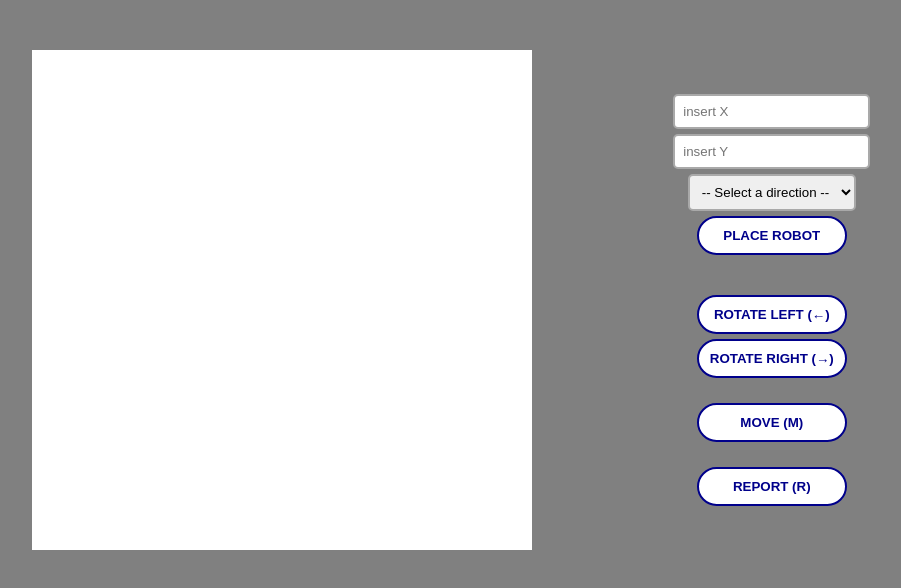
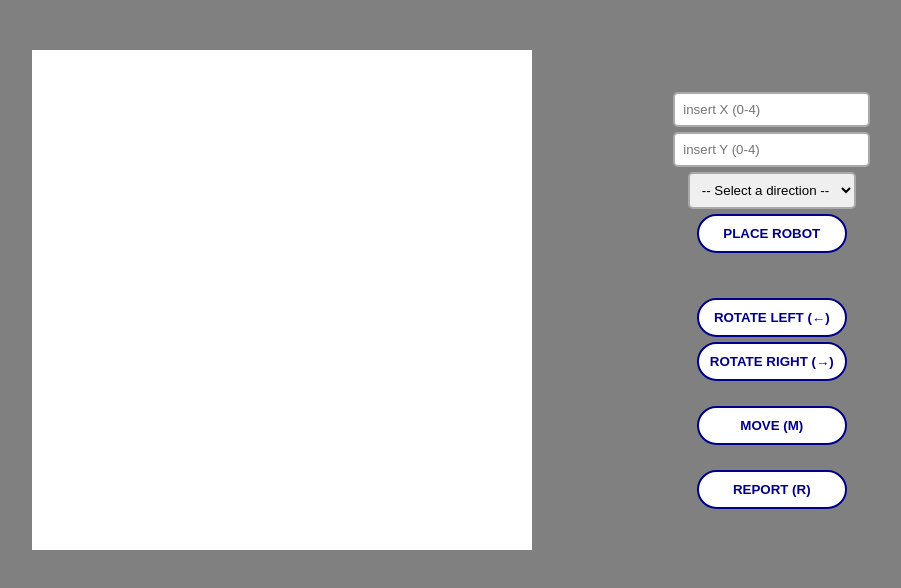
Before and after one commit to guidozoli/toy-robot-frontend, an Angular app: page / in a window 1280 px wide. Shown: the top 588 px of the page, without its empty margins (189-1090 px from the left). Built offline with nearby package versions, Linux system fonts and the light colour scheme.

Commit message:
improvement

```diff
--- a/src/app/app.component.scss
+++ b/src/app/app.component.scss
@@ -14,7 +14,7 @@
 
 @media screen and (max-width: $portrait-width) {
   .app {
-    gap: 20px;
+    gap: 40px;
     padding: 10px 0;
     flex-direction: column;
   }
--- a/src/app/controls/controls.component.html
+++ b/src/app/controls/controls.component.html
@@ -1,11 +1,11 @@
 <div class="controls">
   <div class="place">
     <app-input-number
-      [placeholder]="'insert X'"
+      [placeholder]="'insert X (0-4)'"
       (valueChanged)="handleValueChange('x', $event)"
     ></app-input-number>
     <app-input-number
-      [placeholder]="'insert Y'"
+      [placeholder]="'insert Y (0-4)'"
       (valueChanged)="handleValueChange('y', $event)"
     ></app-input-number>
     <app-select
--- a/src/app/controls/controls.component.scss
+++ b/src/app/controls/controls.component.scss
@@ -5,7 +5,7 @@
   display: flex;
   flex-direction: column;
   align-items: center;
-  gap: 40px;
+  gap: 45px;
 }
 
 .other-commands {
```
